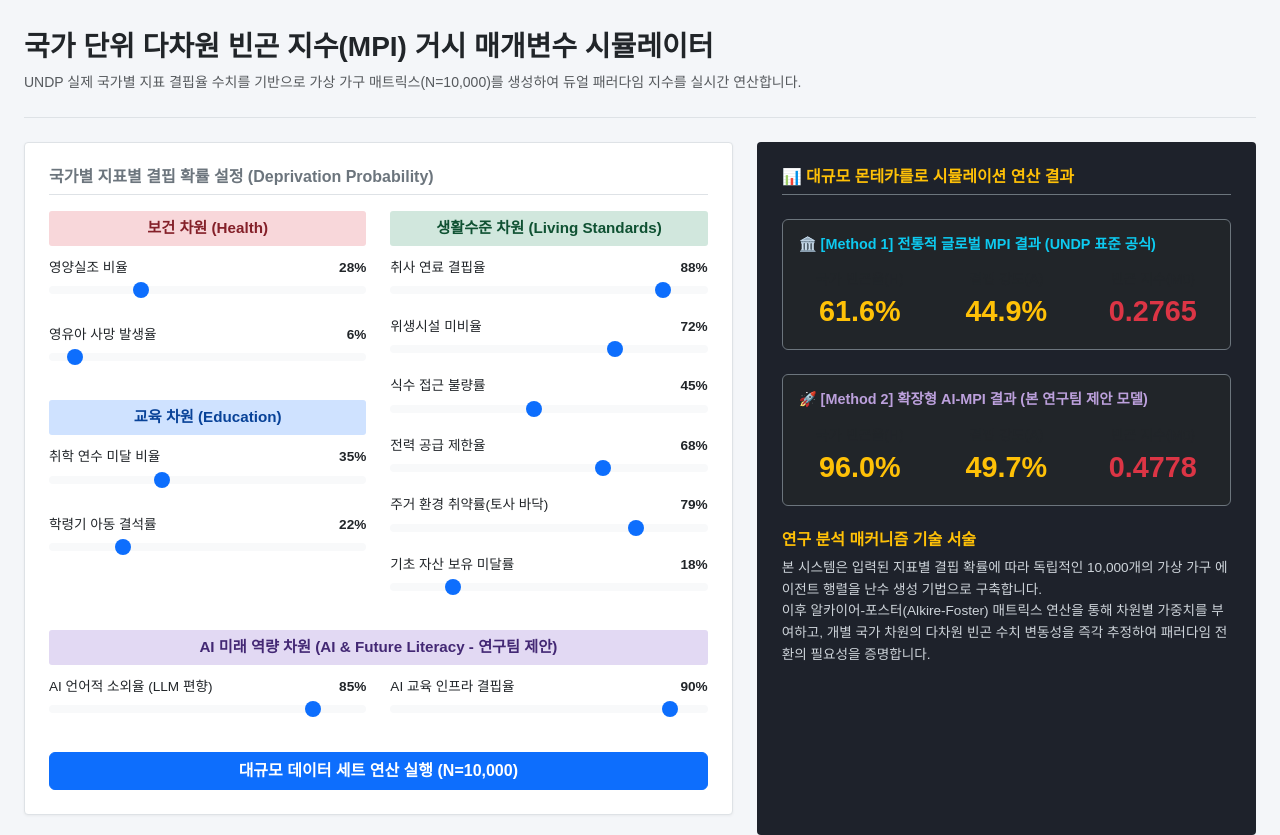
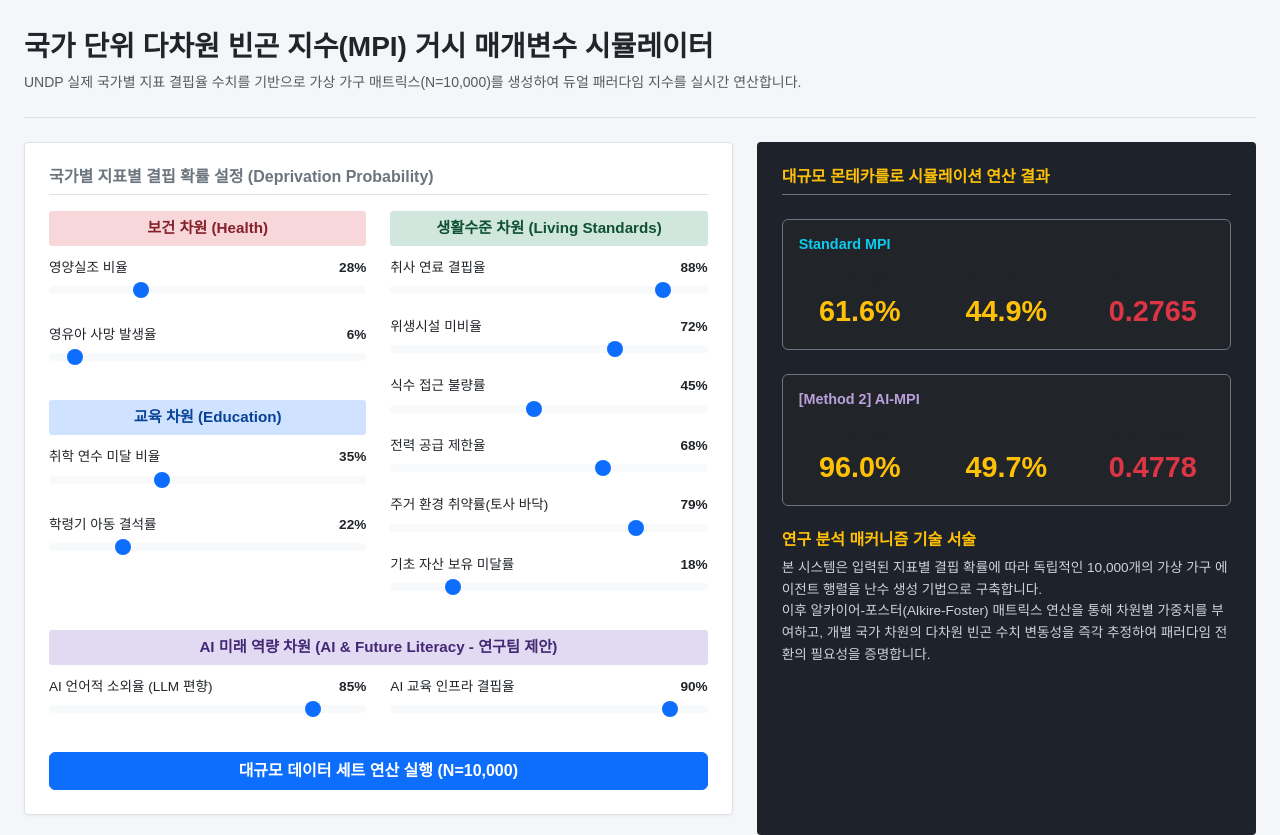
Before and after one commit to JIWONCHOI0321/AI_MPI_Simulator, a plain HTML site: page index.html in a window 1280 px wide. Drawn offline with nearby package versions, Linux system fonts and the light colour scheme.

Commit message:
Update index.html

```diff
--- a/index.html
+++ b/index.html
@@ -111,11 +111,11 @@
         <!-- 우측: 대조 분석 리포트 판넬 (출력부) -->
         <div class="col-xl-5 col-lg-6">
             <div class="report-panel">
-                <h5 class="h6 text-warning fw-bold border-bottom border-secondary pb-2 mb-4">📊 대규모 몬테카를로 시뮬레이션 연산 결과</h5>
+                <h5 class="h6 text-warning fw-bold border-bottom border-secondary pb-2 mb-4">대규모 몬테카를로 시뮬레이션 연산 결과</h5>
 
                 <!-- 전통적 MPI 결과 블록 -->
                 <div class="mb-4 bg-dark p-3 rounded border border-secondary">
-                    <h6 class="text-info fw-bold mb-3" style="font-size:0.9rem;">🏛️ [Method 1] 전통적 글로벌 MPI 결과 (UNDP 표준 공식)</h6>
+                    <h6 class="text-info fw-bold mb-3" style="font-size:0.9rem;"> Standard MPI</h6>
                     <div class="row text-center">
                         <div class="col-4"><div class="text-muted small">국가 빈곤율(H)</div><div class="stat-value" id="res_H_c">0.0%</div></div>
                         <div class="col-4"><div class="text-muted small">결핍 강도(A)</div><div class="stat-value" id="res_A_c">0.0%</div></div>
@@ -125,7 +125,7 @@
 
                 <!-- AI-MPI 결과 블록 -->
                 <div class="mb-4 bg-dark p-3 rounded border border-secondary">
-                    <h6 class="text-purple fw-bold mb-3" style="font-size:0.9rem; color: #bca0dc;">🚀 [Method 2] 확장형 AI-MPI 결과 (본 연구팀 제안 모델)</h6>
+                    <h6 class="text-purple fw-bold mb-3" style="font-size:0.9rem; color: #bca0dc;"> [Method 2] AI-MPI</h6>
                     <div class="row text-center">
                         <div class="col-4"><div class="text-muted small">국가 빈곤율(H)</div><div class="stat-value" id="res_H_a">0.0%</div></div>
                         <div class="col-4"><div class="text-muted small">결핍 강도(A)</div><div class="stat-value" id="res_A_a">0.0%</div></div>
```
